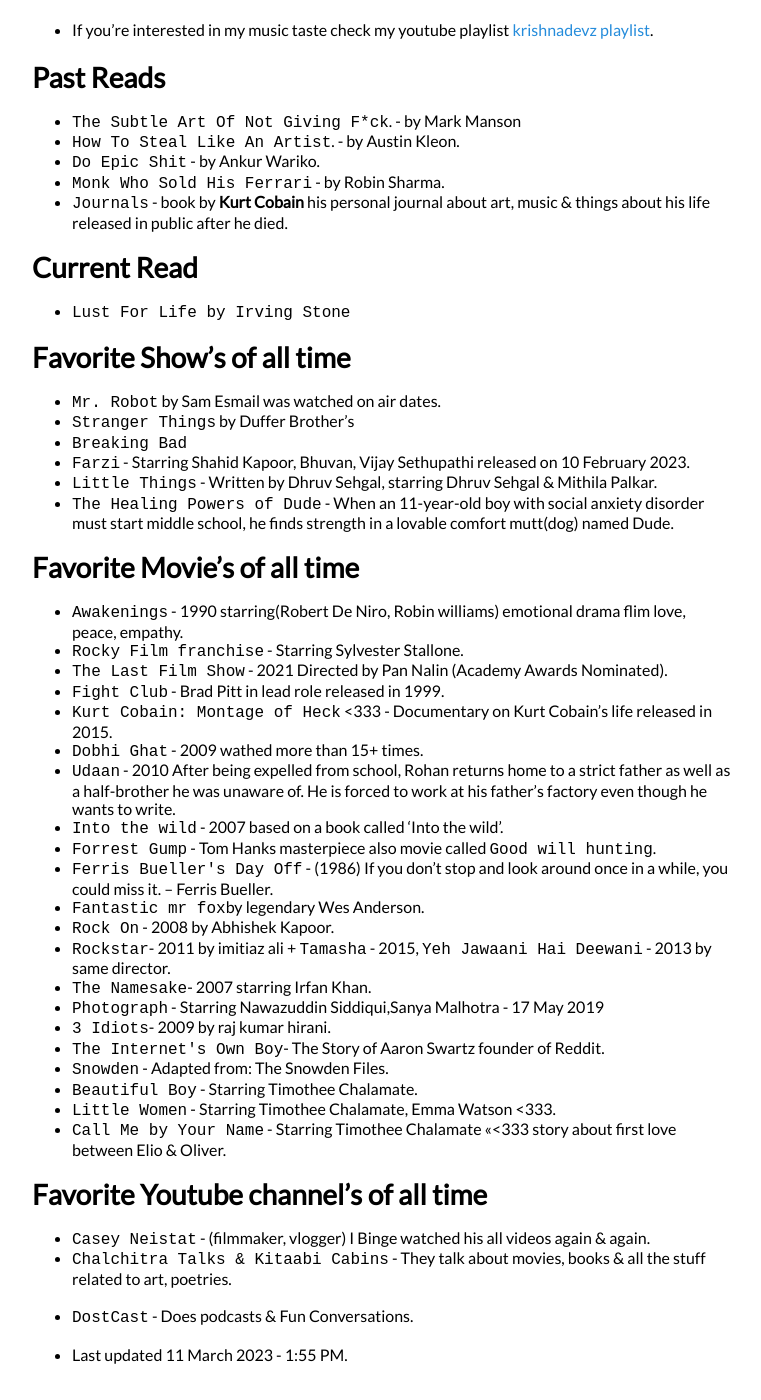
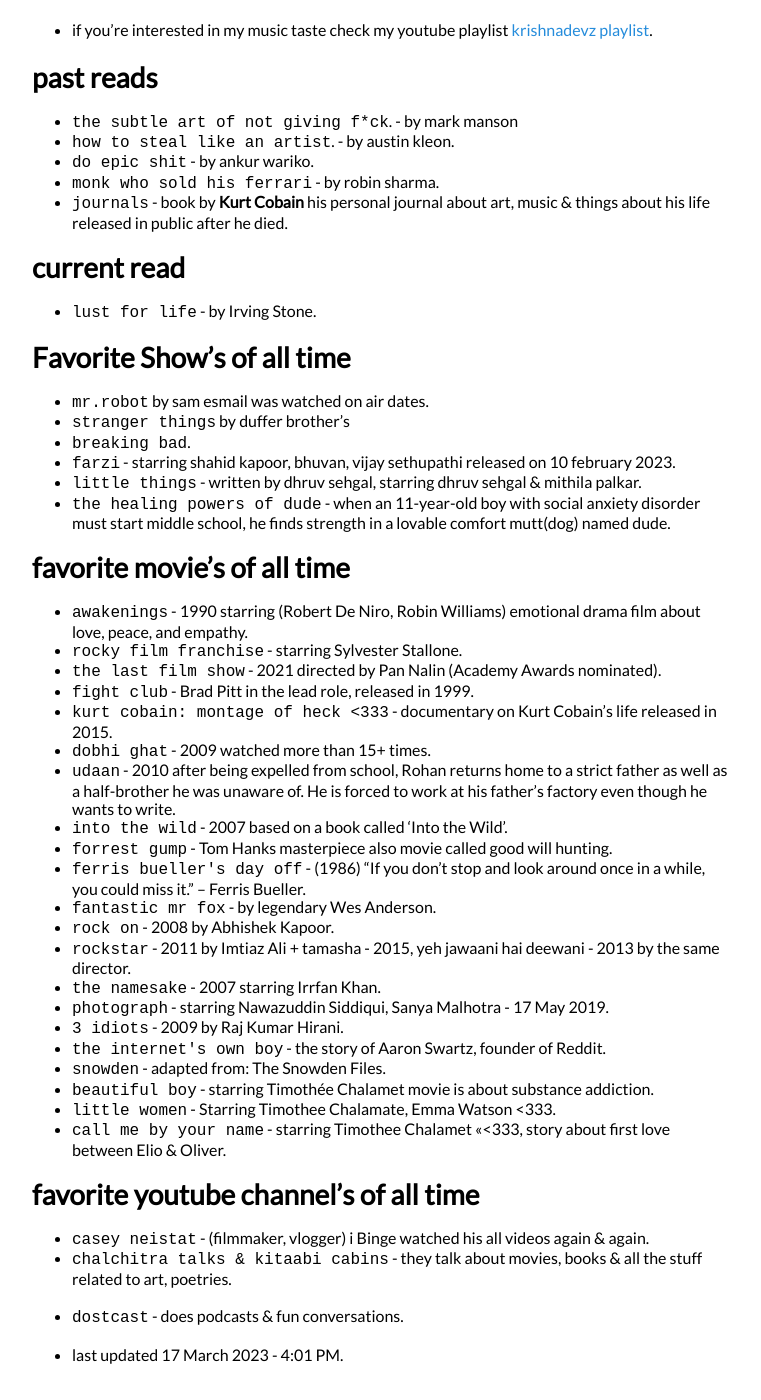
Before and after one commit to krishnadevz/krishnadevz.github.io, a Jekyll site: the page built from About.md, in a window 1280 px wide and 1400 px high, scrolled down 682 px. Shown: the whole window, without its empty margins (258-1019 px from the left). Built offline with Jekyll 4.4.1, drawn with Linux system fonts in a browser that asks for light colours; nearby versions of some CDN libraries; our own code applies the rules of GitHub Pages for plain Markdown files; some of the changed text lies outside the part shown.

Commit message:
updated small caps consistency

```diff
--- a/About.md
+++ b/About.md
@@ -2,67 +2,67 @@
 layout: default
 ---
 
-# About Me 📝
+# about me 📝
 
-* I have always enjoyed doing creative things, and I still do that today. Some of those things are photography, music, movies, travel, writing, art, filming videos, and designing.
+* i have always enjoyed doing creative things, and i still do that today. some of those things are photography, music, movies, travel, writing, art, filming videos, and designing.
 
-* On my Instagram, you'll find a collection of visual storytelling, including photographs, short films, and written musings, all centered around exploring and expressing my emotions and personal experiences. [@krishnadevz](https://www.instagram.com/krishnadevz/) , Let me know what do you think about it? and want to collaborate on some photography projects. I can be reached at **krishnakakade77@gmail.com**.
+* on my Instagram, you'll find a collection of visual storytelling, including photographs, short films, and written musings, all centered around exploring and expressing my emotions and personal experiences. [@krishnadevz](https://www.instagram.com/krishnadevz/) , let me know what do you think about it? and want to collaborate on some photography projects. I can be reached at **krishnakakade77@gmail.com**.
 
-* Sometimes I make videos on [Youtube](https://www.youtube.com/channel/UCTtvSf6G8KHpeh2i8t48PsQ).
+* sometimes I make videos on [youtube](https://www.youtube.com/channel/UCTtvSf6G8KHpeh2i8t48PsQ).
 
-* Check out my podcast and let me know your thoughts! [Krishnadevz Talk's Spotify Podcast](https://open.spotify.com/show/7G3FrrDdYnYRnzGghcwCyB)
+* check out my podcast and let me know your thoughts! [krishnadevz talk's spotify podcast](https://open.spotify.com/show/7G3FrrDdYnYRnzGghcwCyB)
 
-* Glad to connect on a so-called professional networking site [Linkedin](https://www.linkedin.com/in/krishnakakade/).
+* glad to connect on a so-called professional networking site [linkedin](https://www.linkedin.com/in/krishnakakade/).
 
-* Thoughts & User Interface / User Experience work dumping on [Twitter](https://twitter.com/krishnadevz).
+* thoughts & user Interface / user Experience work dumping on [twitter](https://twitter.com/krishnadevz).
 
-* If you're interested in my music taste check my youtube playlist [krishnadevz playlist](https://youtube.com/playlist?list=PLpgxnKQJjhelT86IP_4S-DNQWHNIpaxYo).
+* if you're interested in my music taste check my youtube playlist [krishnadevz playlist](https://youtube.com/playlist?list=PLpgxnKQJjhelT86IP_4S-DNQWHNIpaxYo).
 
-# Past Reads
-* `The Subtle Art Of Not Giving F*ck`. - by Mark Manson
-* `How To Steal Like An Artist`. - by Austin Kleon.
-* `Do Epic Shit` - by Ankur Wariko.
-* `Monk Who Sold His Ferrari` - by Robin Sharma.
-* `Journals` - book by **Kurt Cobain** his personal journal about art, music & things about his life released in public after he died.
+# past reads
+* `the subtle art of not giving f*ck`. - by mark manson
+* `how to steal like an artist`. - by austin kleon.
+* `do epic shit` - by ankur wariko.
+* `monk who sold his ferrari` - by robin sharma.
+* `journals` - book by **Kurt Cobain** his personal journal about art, music & things about his life released in public after he died.
 
-# Current Read
+# current read
 
-* `Lust For Life by Irving Stone`
+* `lust for life` - by Irving Stone.
 
 # Favorite Show's of all time
-* `Mr. Robot` by Sam Esmail was watched on air dates.
-* `Stranger Things` by Duffer Brother's
-* `Breaking Bad`
-* `Farzi` - Starring Shahid Kapoor, Bhuvan, Vijay Sethupathi released on 10 February 2023.
-* `Little Things` - Written by Dhruv Sehgal, starring Dhruv Sehgal & Mithila Palkar.
-* `The Healing Powers of Dude` - When an 11-year-old boy with social anxiety disorder must start middle school, he finds strength in a lovable comfort mutt(dog) named Dude.
+* `mr.robot` by sam esmail was watched on air dates.
+* `stranger things` by duffer brother's
+* `breaking bad`.
+* `farzi` - starring shahid kapoor, bhuvan, vijay sethupathi released on 10 february 2023.
+* `little things` - written by dhruv sehgal, starring dhruv sehgal & mithila palkar.
+* `the healing powers of dude` - when an 11-year-old boy with social anxiety disorder must start middle school, he finds strength in a lovable comfort mutt(dog) named dude.
 
-# Favorite Movie's of all time
-* `Awakenings` - 1990 starring(Robert De Niro, Robin williams) emotional drama flim love, peace, empathy.
-* `Rocky Film franchise` - Starring Sylvester Stallone.
-* `The Last Film Show` - 2021 Directed by Pan Nalin (Academy Awards Nominated).
-* `Fight Club` - Brad Pitt in lead role released in 1999.
-* `Kurt Cobain: Montage of Heck` <333 - Documentary on Kurt Cobain's life released in 2015.
-* `Dobhi Ghat` - 2009 wathed more than 15+ times.
-* `Udaan` - 2010 After being expelled from school, Rohan returns home to a strict father as well as a half-brother he was unaware of. He is forced to work at his father's factory even though he wants to write.
-* `Into the wild` - 2007 based on a book called 'Into the wild'.
-* `Forrest Gump` - Tom Hanks masterpiece also movie called `Good will hunting`.
-* `Ferris Bueller's Day Off` - (1986) If you don't stop and look around once in a while, you could miss it. – Ferris Bueller.
-* `Fantastic mr fox`by legendary Wes Anderson.
-* `Rock On` - 2008 by Abhishek Kapoor.
-* `Rockstar`- 2011 by imitiaz ali + `Tamasha` - 2015, `Yeh Jawaani Hai Deewani` - 2013 by same director.
-* `The Namesake`- 2007 starring Irfan Khan.
-* `Photograph` - Starring Nawazuddin Siddiqui,Sanya Malhotra - 17 May 2019
-* `3 Idiots`- 2009 by raj kumar hirani.
-* `The Internet's Own Boy`- The Story of Aaron Swartz founder of Reddit.
-* `Snowden` - Adapted from: The Snowden Files.
-* `Beautiful Boy` - Starring Timothee Chalamate.
-* `Little Women` - Starring Timothee Chalamate, Emma Watson <333.
-* `Call Me by Your Name` - Starring Timothee Chalamate <<<333 story about first love between Elio & Oliver.
+# favorite movie's of all time
+* `awakenings` - 1990 starring (Robert De Niro, Robin Williams) emotional drama film about love, peace, and empathy.
+* `rocky film franchise` - starring Sylvester Stallone.
+* `the last film show` - 2021 directed by Pan Nalin (Academy Awards nominated).
+* `fight club` - Brad Pitt in the lead role, released in 1999.
+* `kurt cobain: montage of heck <333` - documentary on Kurt Cobain's life released in 2015.
+* `dobhi ghat` - 2009 watched more than 15+ times.
+* `udaan` - 2010 after being expelled from school, Rohan returns home to a strict father as well as a half-brother he was unaware of. He is forced to work at his father's factory even though he wants to write.
+* `into the wild` - 2007 based on a book called 'Into the Wild'.
+* `forrest gump` - Tom Hanks masterpiece also movie called good will hunting.
+* `ferris bueller's day off` - (1986) "If you don't stop and look around once in a while, you could miss it." – Ferris Bueller.
+* `fantastic mr fox` - by legendary Wes Anderson.
+* `rock on` - 2008 by Abhishek Kapoor.
+* `rockstar` - 2011 by Imtiaz Ali + tamasha - 2015, yeh jawaani hai deewani - 2013 by the same director.
+* `the namesake` - 2007 starring Irrfan Khan.
+* `photograph` - starring Nawazuddin Siddiqui, Sanya Malhotra - 17 May 2019.
+* `3 idiots` - 2009 by Raj Kumar Hirani.
+* `the internet's own boy` - the story of Aaron Swartz, founder of Reddit.
+* `snowden` - adapted from: The Snowden Files.
+* `beautiful boy` - starring Timothée Chalamet movie is about substance addiction.
+* `little women` - Starring Timothee Chalamate, Emma Watson <333.
+* `call me by your name` - starring Timothee Chalamet <<<333, story about first love between Elio & Oliver.
 
-# Favorite Youtube channel's of all time
-* `Casey Neistat` - (filmmaker, vlogger) I Binge watched his all videos again & again.
-* `Chalchitra Talks & Kitaabi Cabins` - They talk about movies, books & all the stuff related to art, poetries.
-* `DostCast` - Does podcasts & Fun Conversations.
+# favorite youtube channel's of all time
+* `casey neistat` - (filmmaker, vlogger) i Binge watched his all videos again & again.
+* `chalchitra talks & kitaabi cabins` - they talk about movies, books & all the stuff related to art, poetries.
+* `dostcast` - does podcasts & fun conversations.
 
-* Last updated 11 March 2023 - 1:55 PM.
+* last updated 17 March 2023 - 4:01 PM.
```
